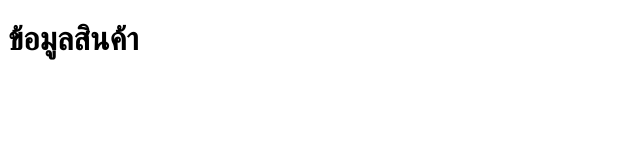
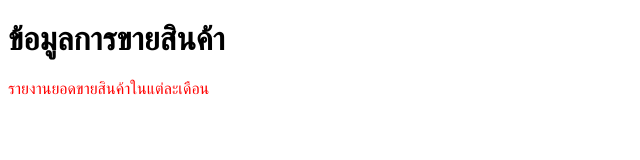
Before and after one commit to techitumnouk-rgb/test-exemple, a plain HTML site: page index.html in a window 1280 px wide. Shown: the whole page, without its empty margins (0-640 px from the left). Drawn offline with Linux system fonts and the light colour scheme.

Commit message:
add report sale

```diff
--- a/index.html
+++ b/index.html
@@ -5,8 +5,14 @@
         <meta http-equiv="X-UA-Compatible" content="IE=edge">
         <meta name="viewport" content="width=device-width, initial-scale=1.0">
         <title>Document</title>
+        <style>
+            p{
+                color: red;
+            }
+        </style>
     </head>
     <body>
-        <h1>ข้อมูลสินค้า</h1>
+        <h1>ข้อมูลการขายสินค้า</h1>
+        <p>รายงานยอดขายสินค้าในแต่ละเดือน</p>
     </body>
 </html>
```
